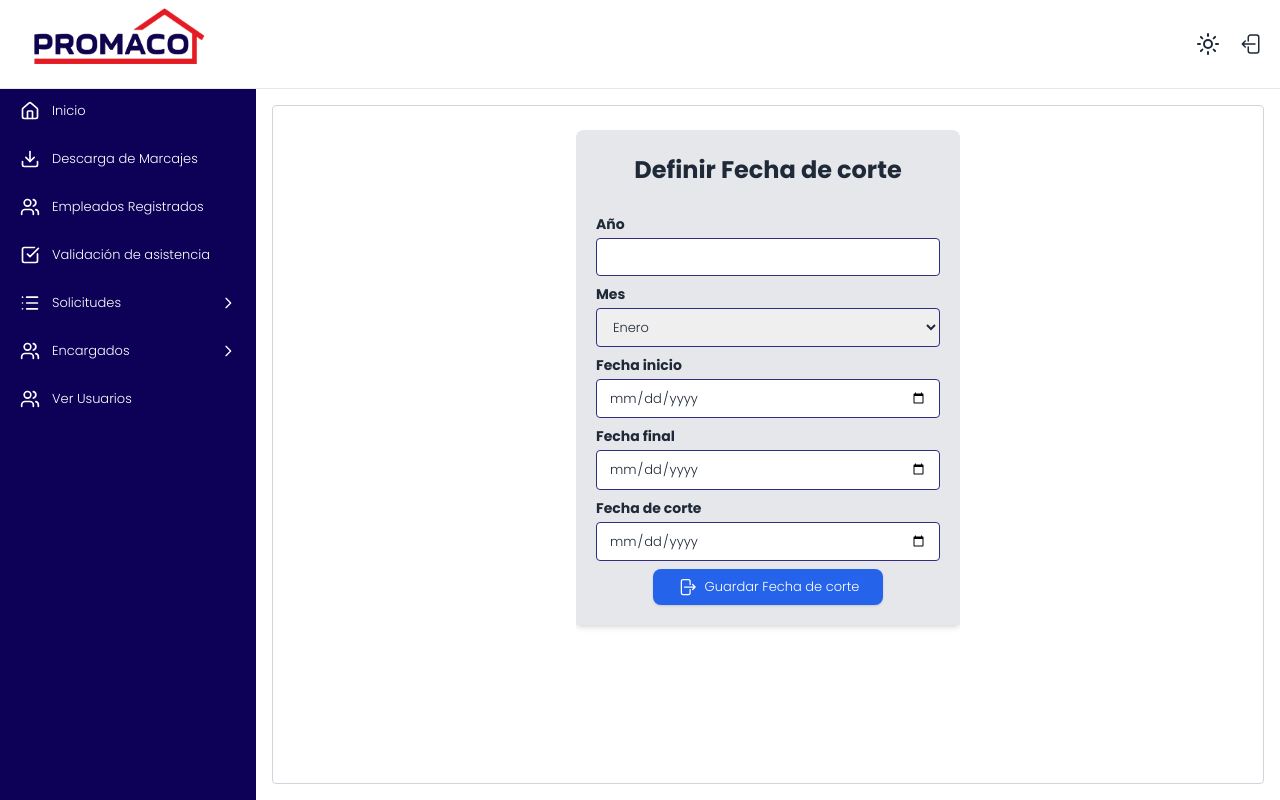
After one commit to kenisosorto2000/AsistenciaRR-HH, a Django app: page /marcaje/fecha-corte in a window 1280 px wide. The commit adds this page. Run offline with Django 5.2, Linux system fonts and the light colour scheme; some libraries are stand-ins or nearby versions.

Commit message:
Ingreso de fecha de corte y mostrar toda la asistencia por encargado

```diff
--- a/marcaje/admin.py
+++ b/marcaje/admin.py
@@ -32,3 +32,4 @@ class AsignacionEmpleadoEncargadoAdmin(admin.ModelAdmin):
 
 admin.site.register(PermisoComprobante)
 admin.site.register(GestionPermisoDetalle)
+admin.site.register(GestionFechaCorte)
--- a/marcaje/models.py
+++ b/marcaje/models.py
@@ -137,3 +137,6 @@ class GestionFechaCorte(models.Model):
 
     class Meta:
         unique_together = ('anio', 'mes')
+
+    def __str__(self):
+        return f"{self.anio} - {self.mes}"
--- /dev/null
+++ b/marcaje/templates/gestion_fecha_corte.html
@@ -0,0 +1,61 @@
+{% extends 'base.html' %}
+
+{% block content %}
+<div class="flex justify-center min-h-full bg-white dark:bg-gray-800 border border-gray-300 rounded">
+    <div class="overflow-x-auto w-96 mt-6">
+        <div class="w-full p-6 rounded-lg shadow-md bg-gray-200 dark:bg-gray-700 text-center">
+            <h3 class="text-2xl font-bold text-gray-800 dark:text-gray-100 mb-2">Definir Fecha de corte</h3>
+        </div>
+    <div class="max-h-[500px] min-w-full shadow-md overflow-x-auto bg-gray-200 dark:bg-gray-700 -mt-6 p-5">
+    <form method="post" action="{% url 'fecha_corte' %}">
+        {% csrf_token %}
+        <div class="mb-2">
+            <label for="anio" class="block text-sm font-bold dark:text-gray-200 mb-1">Año</label>
+            <input name="anio" type="number" required class="w-full px-3 py-2 border border-indigo-900 rounded focus:outline-none focus:ring-2 text-gray-800 focus:ring-blue-500 required">
+        </div>
+        <div class="mb-2">
+            <label for="mes" class="block text-sm font-bold dark:text-gray-200 mb-1">Mes</label>
+            <select name="mes" required class="w-full px-3 py-2 border border-indigo-900 rounded focus:outline-none focus:ring-2 text-gray-800 focus:ring-blue-500 required">
+                <option value="1">Enero</option>
+                <option value="2">febrero</option>
+                <option value="3">marzo</option>
+                <option value="4">Abril</option>
+                <option value="5">Mayo</option>
+                <option value="6">Junio</option>
+                <option value="7">Julio</option>
+                <option value="8">Agosto</option>
+                <option value="9">Septiembre</option>
+                <option value="10">Octubre</option>
+                <option value="11">Noviembre</option>
+                <option value="12">Diciembre</option>
+            </select>
+        </div>
+
+        <div class="mb-2">
+            <label for="fecha_inicio" class="block text-sm font-bold dark:text-gray-200 mb-1">Fecha inicio</label>
+            <input name="fecha_inicio" type="date" required class="w-full px-3 py-2 border border-indigo-900 rounded focus:outline-none focus:ring-2 text-gray-800 focus:ring-blue-500 required">
+        </div>
+
+        <div class="mb-2">
+            <label for="fecha_final" class="block text-sm font-bold dark:text-gray-200 mb-1">Fecha final</label>
+            <input name="fecha_final" type="date" required class="w-full px-3 py-2 border border-indigo-900 rounded focus:outline-none focus:ring-2 text-gray-800 focus:ring-blue-500 required">
+        </div>
+
+        <div class="mb-2">
+            <label for="fecha_corte" class="block text-sm font-bold dark:text-gray-200 mb-1">Fecha de corte</label>
+            <input name="fecha_corte" type="date" required class="w-full px-3 py-2 border border-indigo-900 rounded focus:outline-none focus:ring-2 text-gray-800 focus:ring-blue-500 required">
+        </div>
+
+        <div class="flex justify-center text-center">
+                <button type="submit" class="bg-blue-600 text-white flex px-6 py-2 rounded-lg shadow hover:bg-blue-700 transition duration-200">
+                    <svg xmlns="http://www.w3.org/2000/svg" fill="none" viewBox="0 0 24 24" stroke-width="1.5" stroke="currentColor" class="w-5 h-5 mr-2 text-white">
+                        <path stroke-linecap="round" stroke-linejoin="round" d="M15.75 9V5.25A2.25 2.25 0 0 0 13.5 3h-6a2.25 2.25 0 0 0-2.25 2.25v13.5A2.25 2.25 0 0 0 7.5 21h6a2.25 2.25 0 0 0 2.25-2.25V15m3 0 3-3m0 0-3-3m3 3H9" />
+                    </svg>
+                    Guardar Fecha de corte
+                </button>
+                </div>
+    </form>
+    </div>
+    </div>
+</div>
+{% endblock %}
--- a/marcaje/templates/solicitudes_encargado.html
+++ b/marcaje/templates/solicitudes_encargado.html
@@ -34,7 +34,8 @@
           <td class="px-4 py-2">{{ p.permiso.estado_solicitud }}</td>
           <td class="px-4 py-2">
             {% if p.comprobante %}
-            <button type="button" href="{{ p.comprobante.url }}" target="_blank" onclick="window.open('{{ p.comprobante.url }}', '_blank', 'toolbar=0,location=0,menubar=0,width=800,height=600'); return false;" data-url="{{ p.comprobante.url }}"
+            <!-- <a href="{{ p.comprobante }}">{{p.comprobante}}</a> -->
+            <button type="button" href="{{ p.comprobante }}" target="_blank" onclick="window.open('{{ p.comprobante }}', '_blank', 'toolbar=0,location=0,menubar=0,width=800,height=600'); return false;" data-url="{{ p.comprobante.url }}"
               class="ver-archivo bg-red-600 text-white px-3 py-1 rounded hover:bg-red-700 text-sm hover:text-white transition">
               <svg xmlns="http://www.w3.org/2000/svg" fill="none" viewBox="0 0 24 24" stroke-width="1.5" stroke="currentColor" class="w-4 h-4 inline align-middle mr-1">
                 <path stroke-linecap="round" stroke-linejoin="round" d="M2.036 12.322a1.012 1.012 0 0 1 0-.639C3.423 7.51 7.36 4.5 12 4.5c4.638 0 8.573 3.007 9.963 7.178.07.207.07.431 0 .639C20.577 16.49 16.64 19.5 12 19.5c-4.638 0-8.573-3.007-9.963-7.178Z" />
@@ -42,6 +43,8 @@
               </svg>
               Ver comprobante
             </button>
+            {% else %}
+            <p>Sin comprobante</p>
             {% endif %}
           </td>
 
--- a/marcaje/urls.py
+++ b/marcaje/urls.py
@@ -36,6 +36,7 @@ urlpatterns = [
     path('ausencias', views.ausencias_encargado, name='ausencias_encargado'),
     path('send-ausencias', views.enviar_ausencias, name='enviar_ausencias'),
     path('listar-usuarios/', views.ver_usuarios, name='listar_usuarios'),
+    path('fecha-corte', views.fecha_corte, name='fecha_corte')
     # path('/validar/', views.validar_asistencias),
 
 ]
--- a/marcaje/views.py
+++ b/marcaje/views.py
@@ -1,7 +1,7 @@
 from django.shortcuts import render, redirect
 from django.contrib.auth import logout
 from django.contrib.auth import authenticate, login
-from django.contrib.auth.decorators import login_required
+from django.contrib.auth.decorators import login_required, permission_required
 from django.http import HttpResponse, HttpResponseBadRequest
 from django.shortcuts import get_object_or_404
 from .models import *
@@ -385,14 +385,23 @@ def solicitud_rh(request):
 
     return render(request, 'solicitudes_rh.html', {'permisos': context},)
 
-@login_required
+# @login_required
+# @permission_required('marcaje.view_permisocomprobante')
 def vista_solicitudes_encargado(request):
     encargado = Empleado.objects.get(user=request.user)
 
-    empleados_cargo = Empleado.objects.filter(encargado_asignado__encargado=encargado)
-    solicitudes = PermisoComprobante.objects.filter(permiso__empleado__in=empleados_cargo)
-    return render(request, 'solicitudes_encargado.html', {'solicitudes': solicitudes})
+    permisos = Permisos.objects.filter(encargado=encargado.id)
 
+    context = []
+    for permiso in permisos:
+        comprobante = PermisoComprobante.objects.filter(permiso=permiso).first()
+        context.append({
+            'permiso': permiso,
+            'comprobante': comprobante.comprobante.url if comprobante else None,
+        })
+    return render(request, 'solicitudes_encargado.html', {'solicitudes': context})
+
+@permission_required('marcaje.view_permisocomprobante')
 def subir_comprobante(request):
     encargado = Empleado.objects.get(user=request.user)
     empleados_cargo = Empleado.objects.filter(encargado_asignado__encargado=encargado)
@@ -550,13 +559,10 @@ def ficha(request):
     return render(request, 'ficha.html')
 
 def ausencias_encargado(request):
-
-
     encargado = Empleado.objects.filter(es_encargado=True)
     enc_id = request.GET.get('encargado')
+    fecha_str = request.GET.get('fecha')
 
-
-    fecha_str = request.GET.get('fecha')
     if fecha_str:
         try:
             fecha = datetime.strptime(fecha_str, '%Y-%m-%d').date()
@@ -565,22 +571,30 @@ def ausencias_encargado(request):
     else:
         fecha = date.today()
 
-    # Empleados asignados a este encargado
-    asignaciones = AsignacionEmpleadoEncargado.objects.filter(encargado=enc_id)
-    empleados = [a.empleado for a in asignaciones]
+    empleados = []
+    encargado_seleccionado = None
 
-    # Ausentes: aquellos que no tienen marcaje para la fecha
-    ausentes = []
-    for empleado in empleados:
-        tiene_marcaje = MarcajeDepurado.objects.filter(empleado=empleado, fecha=fecha).exists()
-        if not tiene_marcaje:
-            ausentes.append(empleado)
+    if enc_id:
+        encargado_seleccionado = get_object_or_404(Empleado, id=enc_id)
+        asignaciones = AsignacionEmpleadoEncargado.objects.filter(encargado=enc_id)
+        empleados_asignados = [a.empleado for a in asignaciones]
+
+        for empleado in empleados_asignados:
+            tiene_marcaje = MarcajeDepurado.objects.filter(empleado=empleado, fecha=fecha).exists()
+            empleados.append({
+                'codigo': empleado.codigo,
+                'nombre': empleado.nombre,
+                'departamento': empleado.departamento,
+                'sucursal': empleado.sucursal.nombre,
+                'asistio': tiene_marcaje
+            })
 
     return render(request, 'ausencias_encargado.html', {
         'fecha': fecha,
+        'encargado': encargado,
+        'empleados': empleados,
+        'encargado_seleccionado': encargado_seleccionado,
         'enc_id': enc_id,
-        'ausentes': ausentes,
-        'encargado': encargado,
     })
 
 def enviar_ausencias(request):
@@ -623,3 +637,22 @@ Este es un mensaje automático.
 
     # Si entran por GET
     return redirect('ausencias_encargado')
+
+def fecha_corte(request):
+    if request.method == 'POST':
+        anio = request.POST.get('anio')
+        mes = request.POST.get('mes')
+        fecha_inicio = request.POST.get('fecha_inicio')
+        fecha_final = request.POST.get('fecha_final')
+        fecha_corte = request.POST.get('fecha_corte')
+
+        GestionFechaCorte.objects.create(
+            anio=anio,
+            mes=mes,
+            fecha_inicio=fecha_inicio,
+            fecha_final=fecha_final,
+            fecha_corte=fecha_corte,
+        )
+
+        return redirect('home')
+    return render(request, 'gestion_fecha_corte.html')
```
Also changed, not shown: marcaje/templates/ausencias_encargado.html (+19 -19 lines), db.sqlite3, 1 other file.
